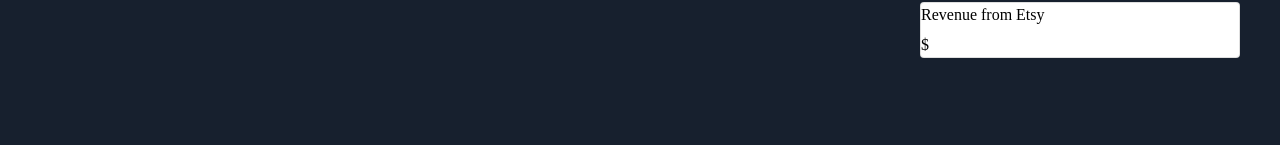
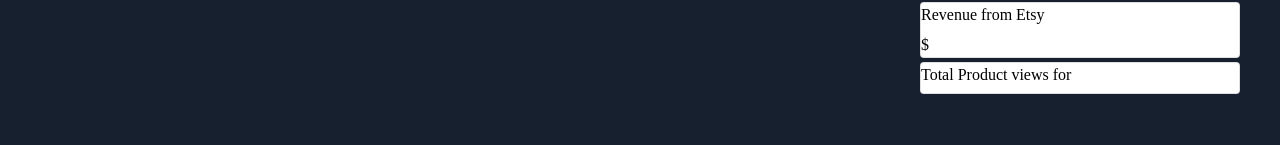
Before and after one commit to DannyPadron09/ReactBusinessDashboard, a React (Create React App) app: page / in a window 1280 px wide. Shown: the part 342-487 px from the top of the page. Built offline with nearby package versions, Linux system fonts and the light colour scheme; no server answers.

Commit message:
added in a product views div box

```diff
--- a/src/App.js
+++ b/src/App.js
@@ -243,6 +243,19 @@ class App extends Component {
             </div>
           </div>
 
+          {/* Product Views Box */}
+
+          <div className="product-views-box">
+            <div className="card">
+              <div className="card-heading">
+                Total Product views for {this.state.selectedValue}
+              </div>
+              <div className="card-value">
+                {this.state.productViews}
+              </div>
+            </div>
+          </div>
+
           {/* Purchase Rate Box */}
           <div className="purchase-rate-box">
             <div className="card">
--- a/src/style.css
+++ b/src/style.css
@@ -104,6 +104,14 @@
     color: black;
     position: absolute;
     right: 530px;
+  }
+
+  div.product-views-box {
+    width: 25%;
+    margin-top: 140px;
+    color: black;
+    position: absolute;
+    right: 40px;
   }
 
   div.amazon-box {
```
